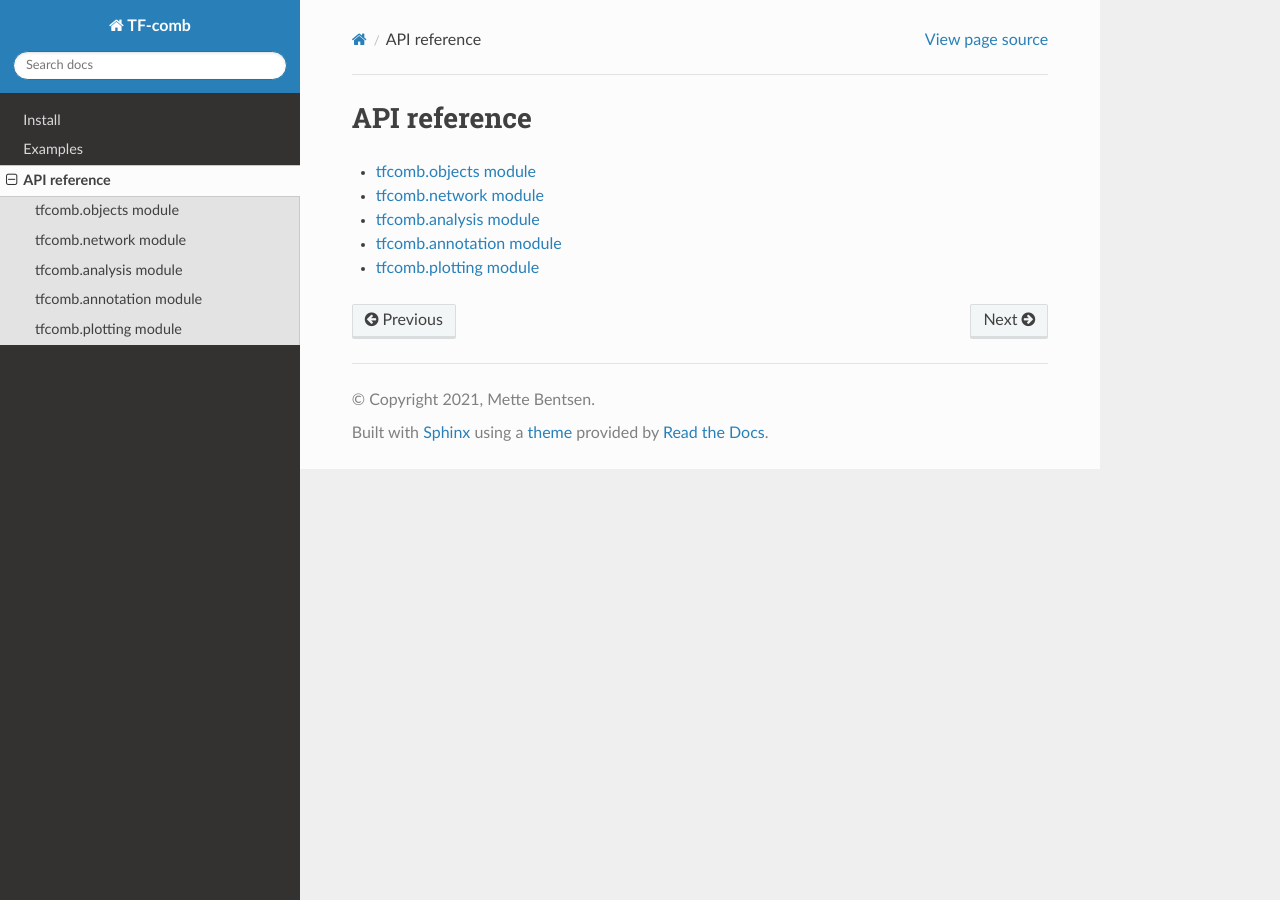
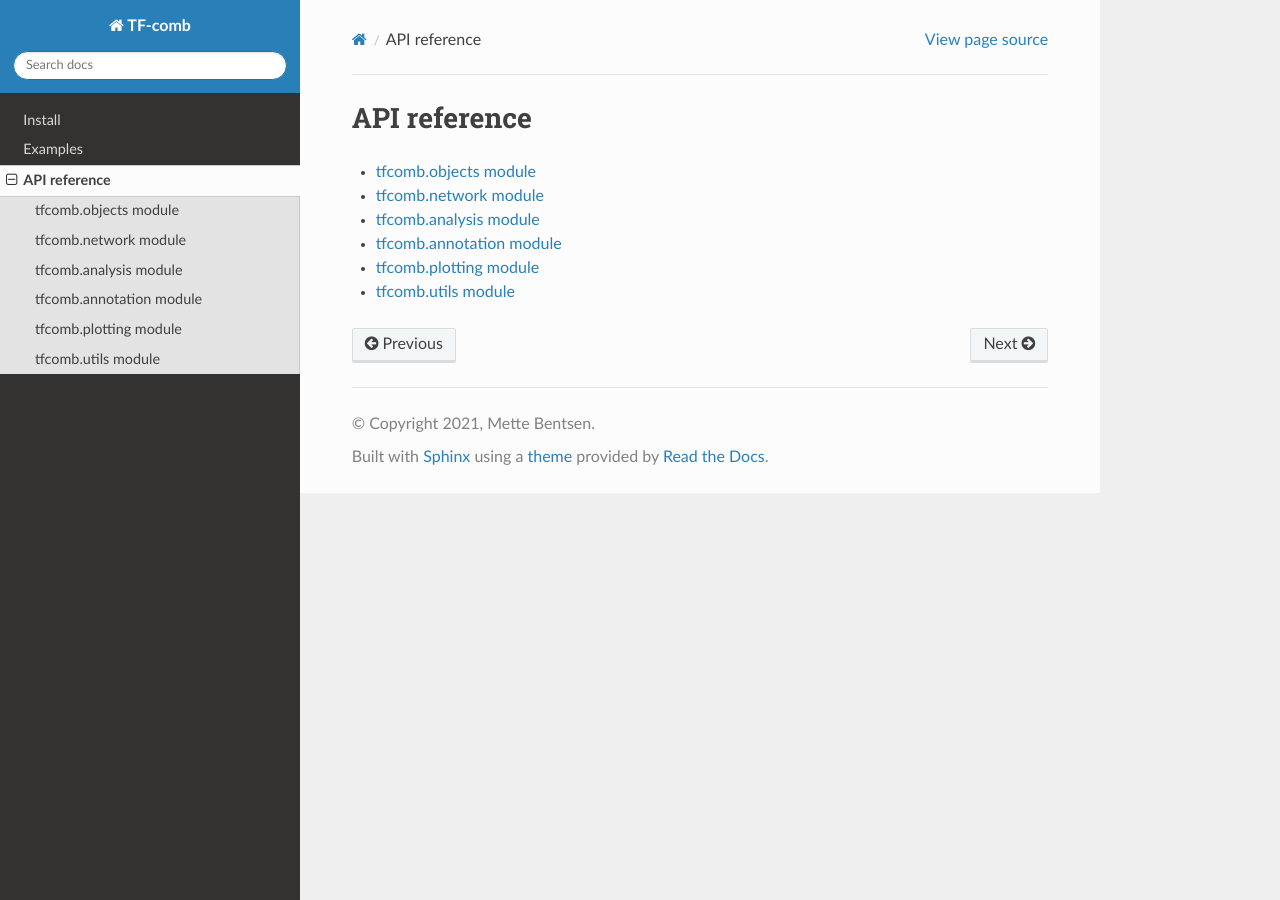
Before and after one commit to loosolab/TF-COMB, a Sphinx documentation site: the page built from docs/API/index.rst, in a window 1280 px wide. Built offline with Sphinx 7.4.7 and the Read the Docs theme 2.0.0, drawn with Linux system fonts in a browser that asks for light colours; pages that are not in the unit, such as notebooks, are missing from menus.

Commit message:
Add tf_comb utils documentation to html + Add missing dependency pandoc

```diff
--- a/docs/API/index.rst
+++ b/docs/API/index.rst
@@ -10,3 +10,4 @@ API reference
    tfcomb.annotation
    tfcomb.distances
    tfcomb.plotting
+   tfcomb.utils
--- /dev/null
+++ b/docs/API/tfcomb.utils.rst
@@ -0,0 +1,7 @@
+tfcomb.utils module
+======================
+
+.. automodule:: tfcomb.utils
+   :members:
+   :undoc-members:
+   :show-inheritance:
--- a/required_packages.txt
+++ b/required_packages.txt
@@ -15,3 +15,4 @@ tobias
 uropa
 qnorm
 pip
+pandoc
```
